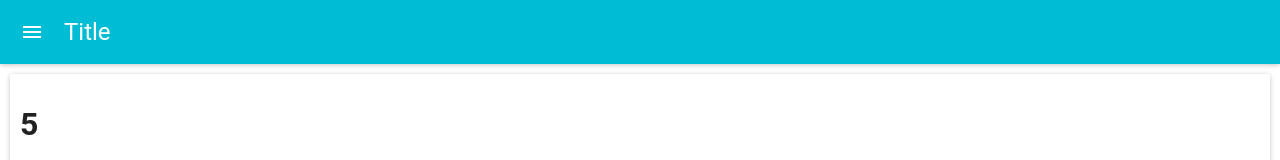
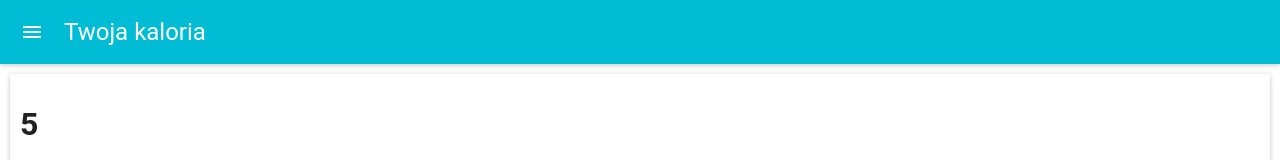
Before and after one commit to KrystianKaminski/js-react-day3, a React (Create React App) app: page / in a window 1280 px wide. Shown: the top 160 px of the page. Built offline with nearby package versions, Linux system fonts and the light colour scheme.

Commit message:
Added button with listener

```diff
--- a/src/Navigation/Navigation.js
+++ b/src/Navigation/Navigation.js
@@ -6,8 +6,10 @@ import AppBar from 'material-ui/AppBar';
 const Navigation = (props) => (
     <div>
         <AppBar
-            title="Title"
+            title="Twoja kaloria"
+            onLeftIconButtonClick = {() => alert('Click')}
             iconClassNameRight="muidocs-icon-navigation-expand-more"
+
         />
     </div>
 )
```
